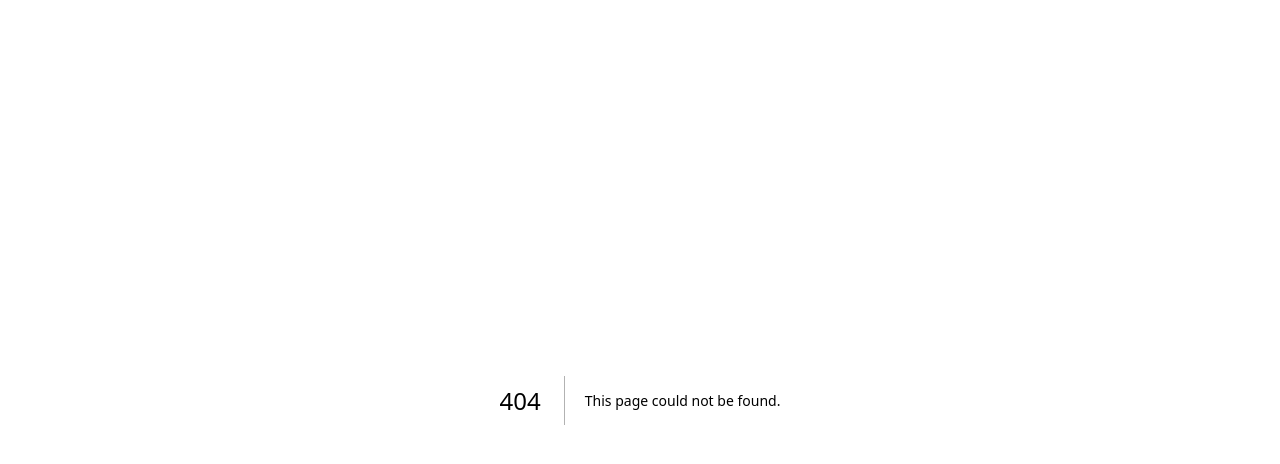
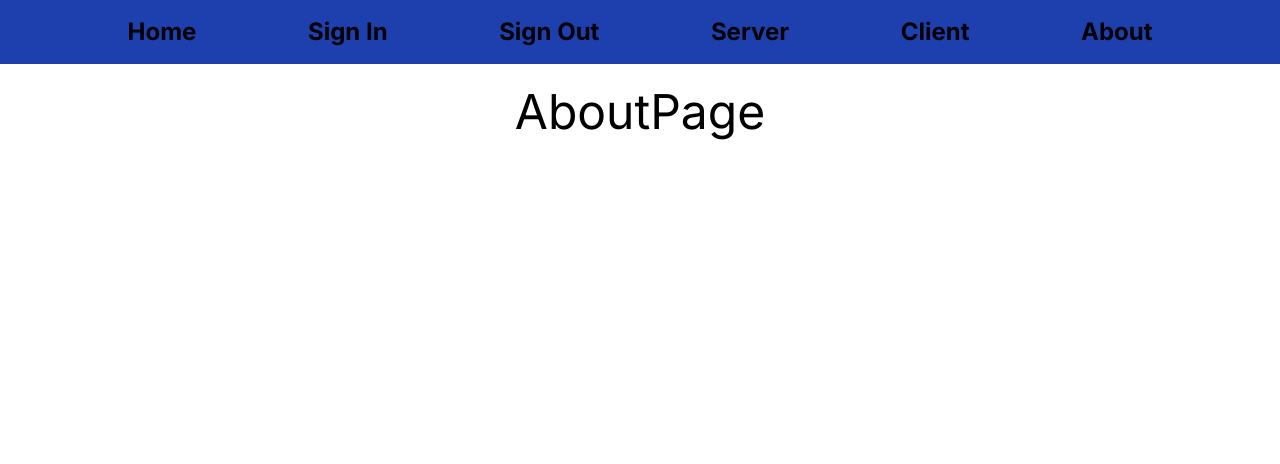
Before and after one commit to marksmall/next13-auth-example, a Next.js app: page /about in a window 1280 px wide. Before the commit this address had no page. Shown: the top 464 px of the page. Built offline with nearby package versions, Linux system fonts and the light colour scheme.

Commit message:
feat(server): Add server-side authentication
These pages are generated on the server and are protected server-side.
They get access to the server session and redirect if there is no
session.

```diff
--- /dev/null
+++ b/src/app/about/page.tsx
@@ -0,0 +1,9 @@
+import { FC } from 'react';
+
+type Props = {};
+
+const AboutPage: FC<Props> = ({}) => {
+  return <h1 className="text-5xl">AboutPage</h1>;
+};
+
+export default AboutPage;
--- a/src/app/layout.tsx
+++ b/src/app/layout.tsx
@@ -2,6 +2,8 @@ import { FC, ReactNode } from 'react';
 
 import './globals.css';
 import { Inter } from 'next/font/google';
+
+import Navbar from '~/components/Navbar';
 
 const inter = Inter({ subsets: ['latin'] });
 
@@ -17,7 +19,11 @@ type Props = {
 const RootLayout: FC<Props> = ({ children }) => {
   return (
     <html lang="en">
-      <body className={inter.className}>{children}</body>
+      <body className={inter.className}>
+        <Navbar />
+
+        <main className="flex min-h-screen items-start justify-center p-6">{children}</main>
+      </body>
     </html>
   );
 };
--- a/src/app/page.tsx
+++ b/src/app/page.tsx
@@ -1,9 +1,25 @@
 import { FC } from 'react';
+
+import { getServerSession } from 'next-auth';
+
+import UserCard from '~/components/UserCard';
+
+import { authOptions } from './api/auth/[...nextauth]/route';
 
 type Props = {};
 
-const HomePage: FC<Props> = ({}) => {
-  return <main className=""></main>;
+const HomePage: FC<Props> = async ({}) => {
+  const session = await getServerSession(authOptions);
+
+  return (
+    <>
+      {session ? (
+        <UserCard user={session?.user} type="home" />
+      ) : (
+        <h1 className="text-5xl">You shall not pass</h1>
+      )}
+    </>
+  );
 };
 
 export default HomePage;
--- /dev/null
+++ b/src/app/server/page.tsx
@@ -0,0 +1,25 @@
+import { FC } from 'react';
+
+import { redirect } from 'next/navigation';
+import { getServerSession } from 'next-auth/next';
+
+import { authOptions } from '~/app/api/auth/[...nextauth]/route';
+import UserCard from '~/components/UserCard';
+
+type Props = {};
+
+const ServerPage: FC<Props> = async ({}) => {
+  const session = await getServerSession(authOptions);
+
+  if (!session) {
+    redirect('/api/auth/signin?callbackUrl=/server');
+  }
+
+  return (
+    <section className="flex flex-col gap-6">
+      <UserCard user={session?.user} type="server" />
+    </section>
+  );
+};
+
+export default ServerPage;
```
Also changed, not shown: public/images/profile.svg (added).
